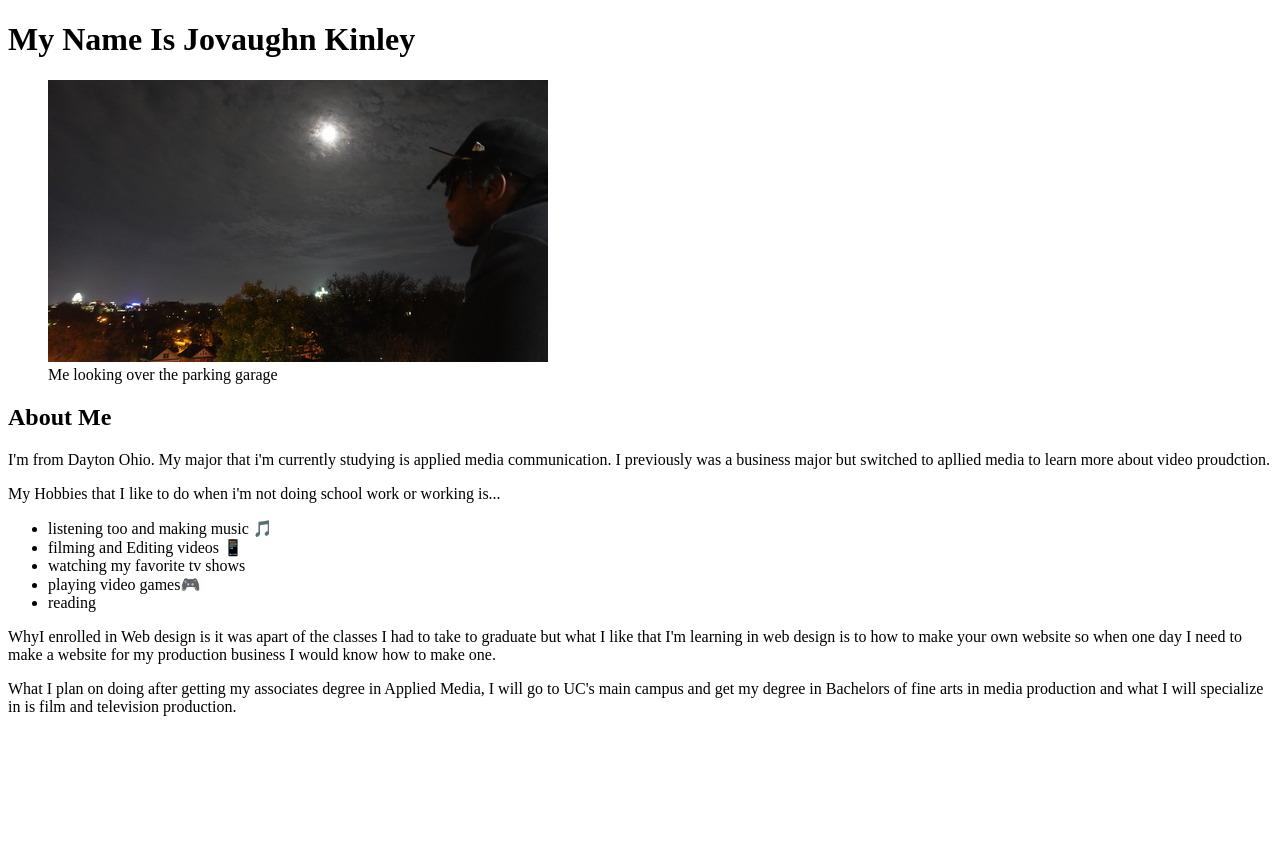
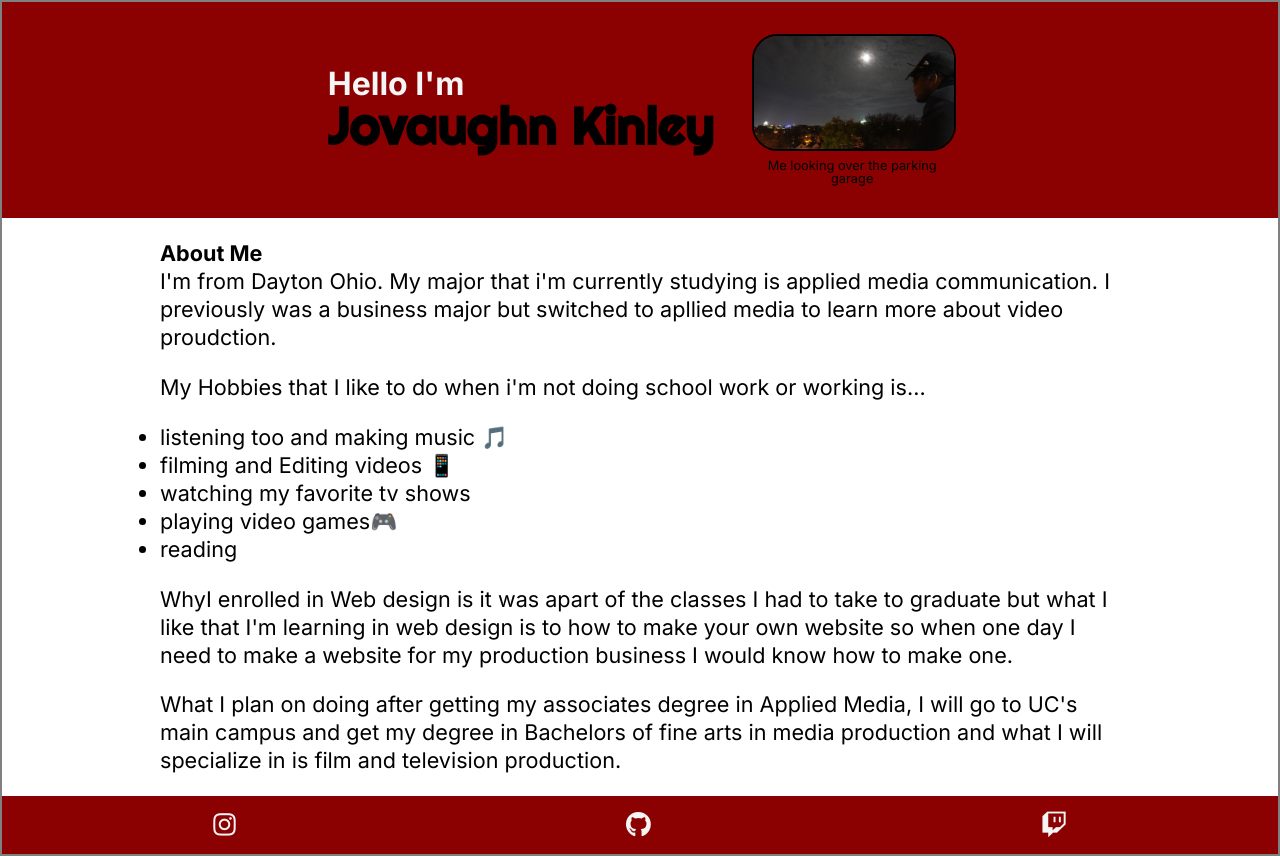
Before and after one commit to Jovaughnk/Personal-Homepage, a plain HTML site: page index.html in a window 1280 px wide. Before the commit the page ends 800 px from the top, so only its background shows below. Drawn offline with Linux system fonts and the light colour scheme.

Commit message:
Updated personal homepage styles.

```diff
--- a/index.html
+++ b/index.html
@@ -4,14 +4,31 @@
   <meta charset="UTF-8">
   <meta name="viewport" content="width=device-width, initial-scale=1.0">
   <title>Jovaughn Kinley's Homepage</title>
+  <link rel="stylesheet" href="reset.css">
+  <link rel="stylesheet" href="main.css">
+  <link rel="preconnect" href="https://fonts.googleapis.com">
+  <link rel="preconnect" href="https://fonts.gstatic.com" crossorigin>
+  <link href="https://fonts.googleapis.com/css2?family=Inter:ital,opsz,wght@0,14..32,100..900;1,14..32,100..900&display=swap" rel="stylesheet">
+  <link rel="preconnect" href="https://fonts.googleapis.com">
+  <link rel="preconnect" href="https://fonts.gstatic.com" crossorigin>
+  <link href="https://fonts.googleapis.com/css2?family=Righteous&display=swap" rel="stylesheet">
+  <link rel="stylesheet" href="https://use.fontawesome.com/releases/v5.15.4/css/all.css" integrity="sha384-DyZ88mC6Up2uqS4h/KRgHuoeGwBcD4Ng9SiP4dIRy0EXTlnuz47vAwmeGwVChigm" crossorigin="anonymous"/>
 </head>
+<body>
+<div class="wrapper">
 
-<body>
-  <h1>My Name Is Jovaughn Kinley</h1>
+  <header>
+    <div class="name">
+    <h2>Hello I'm</h2>
+  <h1>Jovaughn Kinley</h1>
+  </div>
   <figure>
     <img src="jovaughn outside (2).jpg" alt="Jovaughn Kinley">
     <figcaption>Me looking over the parking garage</figcaption>
   </figure>
+  </header>
+
+<main>
 <h2>About Me</h2>
   <section>
       <p> I'm from Dayton Ohio. My major that i'm currently studying is applied media communication. I previously was a business major but switched to apllied media to learn more about video proudction.</p>
@@ -33,10 +50,22 @@
 
       <p> What I plan on doing after getting my associates degree in Applied Media, I will go to UC's main campus and get my degree in Bachelors of fine arts in media production and what I will specialize in is film and television production.
       </p>
+  </main>
 
-
-
+  <footer>
+    <a href="https://www.instagram.com/jk.kinley/">
+    <i class="fab fa-instagram"></i>
+    </a>
+    <a href="https://github.com/Jovaughnk/Personal-Homepage.git">
+<i class="fab fa-github"></i>
+    </a>
+    <a href="https://www.twitch.tv/jku47">
+    <i class="fab fa-twitch"></i>
+    </a>
+  </footer>
+</div>
 </body>
+</html>
 
 
 
--- /dev/null
+++ b/main.css
@@ -0,0 +1,73 @@
+
+body {
+  background-color: darkred;
+    font-family: "Inter", sans-serif;
+}
+
+.wrapper {
+  background-color:  white;
+  border: 2px solid gray;
+}
+
+header {
+  background-color: darkred;
+  padding: 2em;
+  display: flex;
+  justify-content: center;
+  align-items: center;
+}
+
+header h1 {
+  font-size: 325%;
+  font-family: "Righteous", sans-serif;
+}
+
+header h2{
+  font-size: 200%;
+  color: whitesmoke;
+}
+
+header figure{
+  width: 200px;
+  text-align: center;
+  margin-left: 3em;
+  font-size: 80%;
+}
+
+header img{
+  border: 2px solid black;
+  border-radius: 2em;
+  margin-bottom: .5em;
+}
+
+img{
+  max-width: 100%;
+  margin: 0 auto;
+}
+
+main {
+  width: 960px;
+  margin: 0 auto;
+  font-size: 135%;
+  line-height: 1.3;
+  padding: 1em 0 0 0;
+}
+
+footer {
+  background-color: darkred;
+  padding: 1em;
+  display: flex;
+  justify-content: space-around;
+  align-items: center;
+}
+
+footer a{
+  font-size: 160%;
+  text-decoration: none;
+  color: whitesmoke;
+}
+
+footer a:hover{
+  color: darkgreen;
+  text-shadow: 0 0 5px gold;
+}
--- /dev/null
+++ b/reset.css
@@ -0,0 +1,188 @@
+/*
+	Filename:		reset.css
+	Description:	Resets default HTML styles across browsers
+					Includes HTML5 patches
+*/
+
+
+/* MARGINS, PADDING & FONT SIZE
+-------------------------------------------------- */
+html, body, div, span, applet, object, iframe,
+h1, h2, h3, h4, h5, h6, p, blockquote, pre,
+a, abbr, acronym, address, big, cite, code,
+del, dfn, font, img, ins, kbd, q, s, samp,
+small, strike, sub, sup, tt, var,
+dl, dt, dd, ol, ul, li,
+fieldset, form, label, legend,
+table, caption, tbody, tfoot, thead, tr, th, td {
+	margin: 0;
+	padding: 0;
+	border: 0;
+	outline: 0;
+	font-size: 100%;
+	vertical-align: baseline;
+	background: transparent;
+}
+
+address,caption,cite,code,dfn,th,var {
+	font-style:normal;
+	font-weight:normal;
+}
+
+body {
+	line-height: 1;
+}
+
+p {
+	margin-bottom: 1em;
+}
+
+
+
+/*  TABLES
+-------------------------------------------------- */
+caption,
+th {
+	font-weight: bold;
+	text-align:left;
+}
+
+table {
+	border-collapse:collapse;
+	border-spacing:0;
+}
+
+
+
+/*  FORMS
+-------------------------------------------------- */
+fieldset {
+	border: 1px solid black;
+	padding: 1em;
+}
+
+legend {
+	font-weight: bold;
+}
+
+
+
+/* BORDERS
+-------------------------------------------------- */
+img {
+	border:0;
+}
+
+
+abbr,
+acronym {
+	border-bottom: 1px dotted #666;
+	cursor:help;
+}
+
+
+/* MISCELLANEOUS
+-------------------------------------------------- */
+
+del {
+	text-decoration: line-through;
+}
+
+blockquote,
+q {
+	quotes: none;
+}
+
+blockquote:before,
+blockquote:after,
+q:before,
+q:after {
+	content: " ";
+	content: none;
+}
+
+dfn {
+    font-style: italic;
+}
+
+code,
+kbd,
+pre,
+samp {
+    font-family: monospace, serif;
+}
+
+pre {
+    white-space: pre;
+    white-space: pre-wrap;
+    word-wrap: break-word;
+}
+
+sub,
+sup {
+    font-size: 75%;
+    line-height: 0;
+    position: relative;
+    vertical-align: baseline;
+}
+
+sup {
+    top: -0.5em;
+}
+
+sub {
+    bottom: -0.25em;
+}
+
+
+/* HTML5 PATCHES
+-------------------------------------------------- */
+/* Corrects `block` display not defined in IE 8/9 */
+article,
+aside,
+details,
+figcaption,
+figure,
+footer,
+header,
+hgroup,
+nav,
+section,
+summary {
+    display: block;
+}
+
+/*Corrects `inline-block` display not defined in IE 8/9 */
+audio,
+canvas,
+video {
+    display: inline-block;
+}
+
+/* Prevents modern browsers from displaying `audio` without controls.
+   Remove excess height in iOS 5 devices.  */
+
+audio:not([controls]) {
+    display: none;
+    height: 0;
+}
+
+
+/* Addresses styling for `hidden` attribute not present in IE 8/9 */
+[hidden] {
+    display: none;
+}
+
+/* Corrects overflow displayed oddly in IE 9.  */
+svg:not(:root) {
+    overflow: hidden;
+}
+
+/* Addresses margin not present in IE 8/9 and Safari 5. */
+figure {
+    margin: 0;
+}
+
+
+
+/* last updated 1/8/13 */
```
Lines whose indentation alone changed are shown as unchanged.
